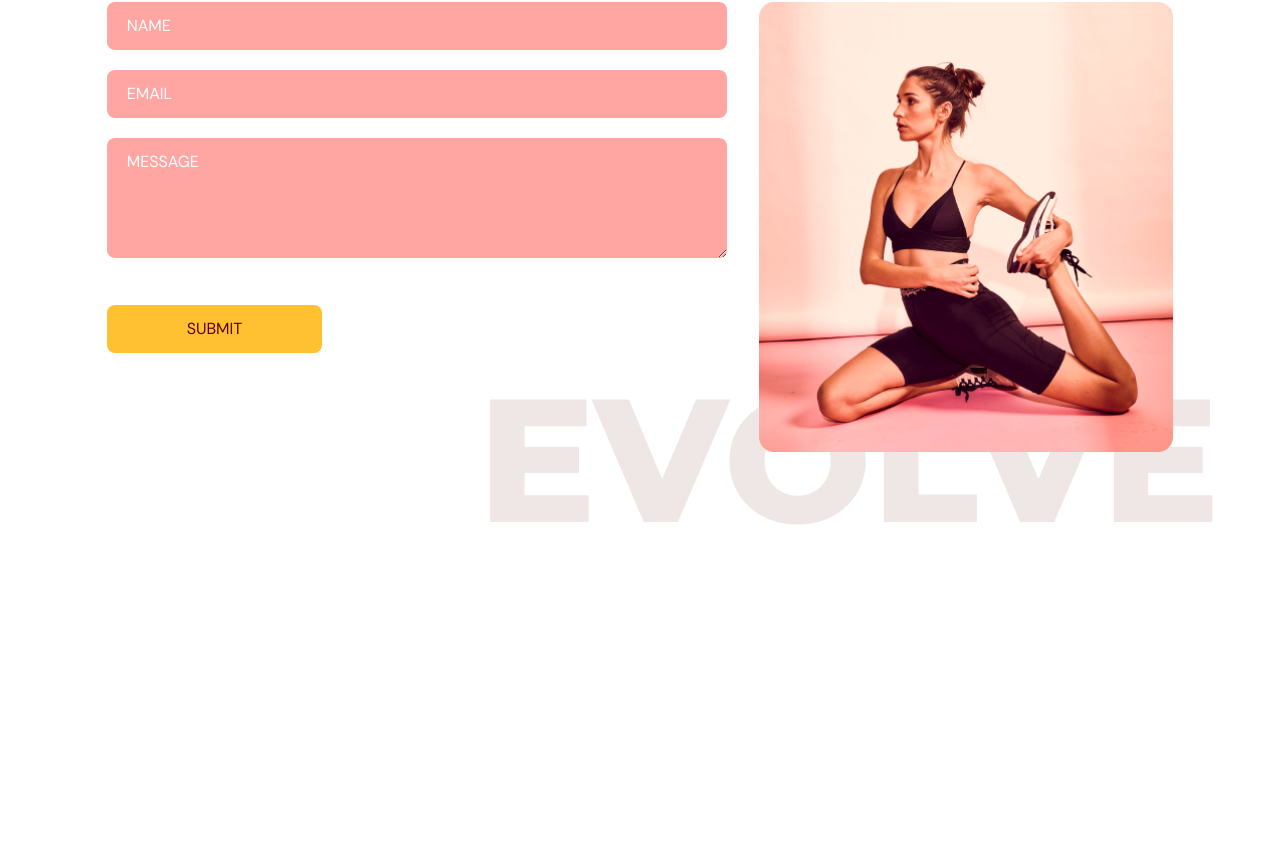
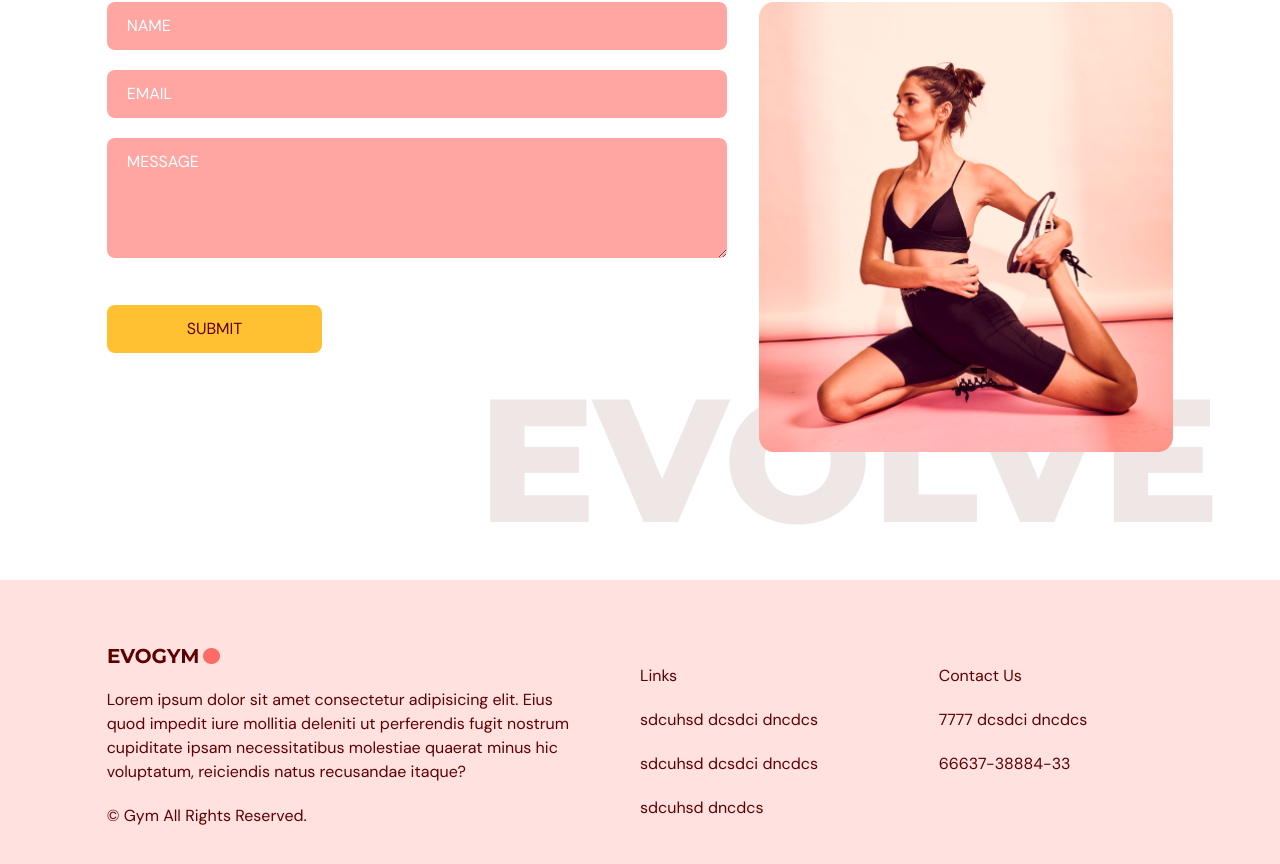
Before and after one commit to KanchanaSW/gym-site, a React (Vite) app: page / in a window 1280 px wide. Shown: the part 3276-4140 px from the top of the page. Before the commit the page ends 3856 px from the top, so only its background shows below. Built offline with nearby package versions, Linux system fonts and the light colour scheme.

Commit message:
footer done

```diff
--- a/src/App.tsx
+++ b/src/App.tsx
@@ -4,9 +4,8 @@
 import Home from "@/scenes/home"
 import Benefits from "@/scenes/benefits"
 import OurClasses from "@/scenes/ourClasses"
-import ContactUs from "./scenes/contactUs"
-
-
+import ContactUs from "@/scenes/contactUs"
+import Footer from "@/scenes/footer"
 
 function App() {
 
@@ -32,6 +31,7 @@
       <Benefits setSelectedPage={setSelectedPage} />
       <OurClasses setSelectedPage={setSelectedPage} />
       <ContactUs setSelectedPage={setSelectedPage} />
+      <Footer />
     </div>
   )
 }
--- /dev/null
+++ b/src/scenes/footer/index.tsx
@@ -0,0 +1,28 @@
+import Logo from '@/assets/Logo.png'
+
+const Footer = () => {
+  return (
+    <footer className='bg-primary-100 py-16'>
+        <div className='justify-content mx-auto w-5/6 gap-16 md:flex'>
+            <div className='mt-16 basis-1/2 md:mt-0'>
+                <img src={Logo} alt="logo" />
+                <p className='my-5'>Lorem ipsum dolor sit amet consectetur adipisicing elit. Eius quod impedit iure mollitia deleniti ut perferendis fugit nostrum cupiditate ipsam necessitatibus molestiae quaerat minus hic voluptatum, reiciendis natus recusandae itaque?</p>
+                <p>© Gym All Rights Reserved.</p>
+            </div>
+            <div className='mt-16 basis-1/4 md:mt-0 '>
+                <h4 className='my-5'>Links</h4>
+                <p className='my-5'>sdcuhsd dcsdci dncdcs</p>
+                <p className='my-5'>sdcuhsd dcsdci dncdcs</p>
+                <p>sdcuhsd dncdcs</p>
+            </div>
+            <div className='mt-16 basis-1/4 md:mt-0 '>
+                <h4 className='my-5'>Contact Us</h4>
+                <p className='my-5'>7777 dcsdci dncdcs</p>
+                <p>66637-38884-33</p>
+            </div>
+        </div>
+    </footer>
+  )
+}
+
+export default Footer
```
